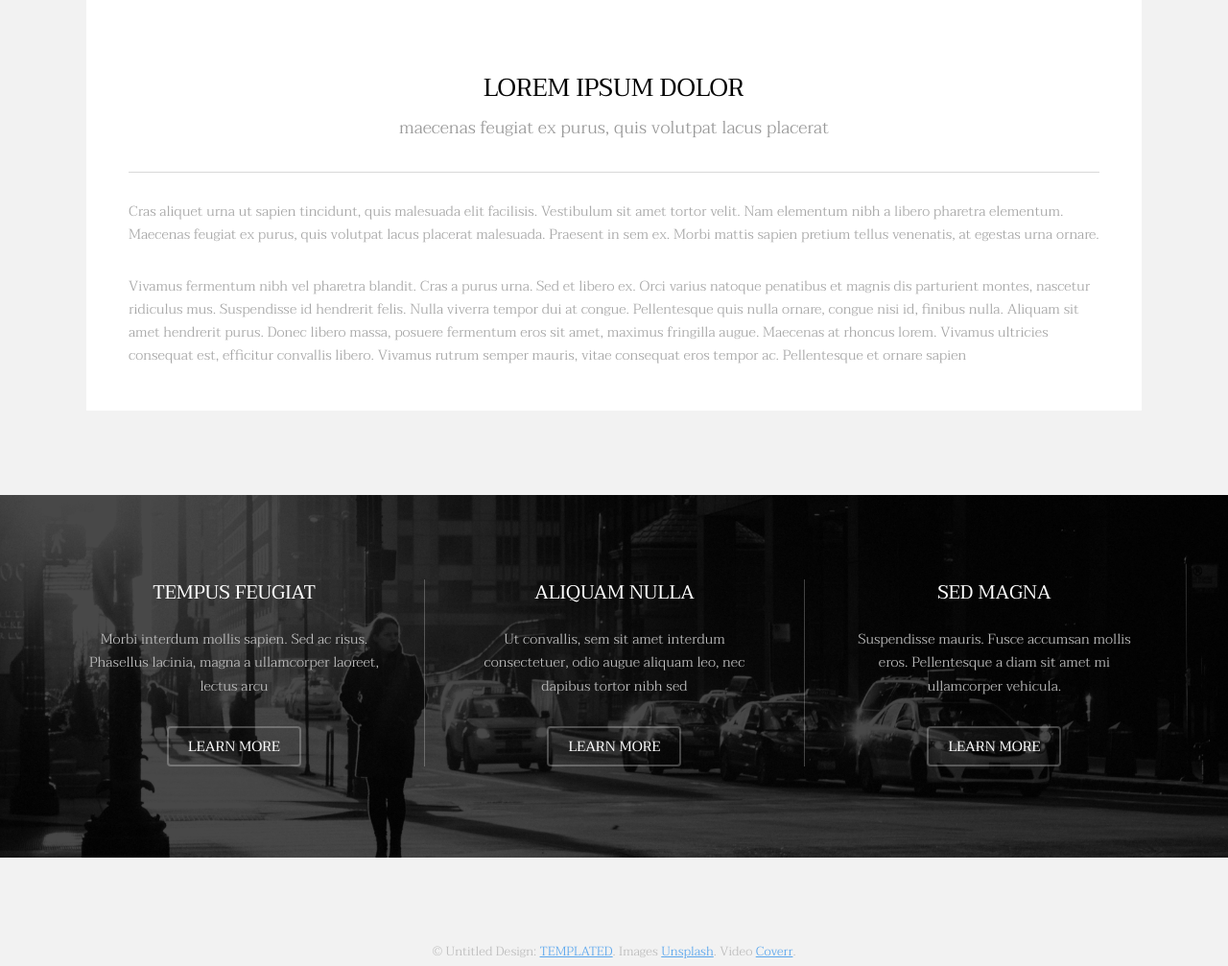
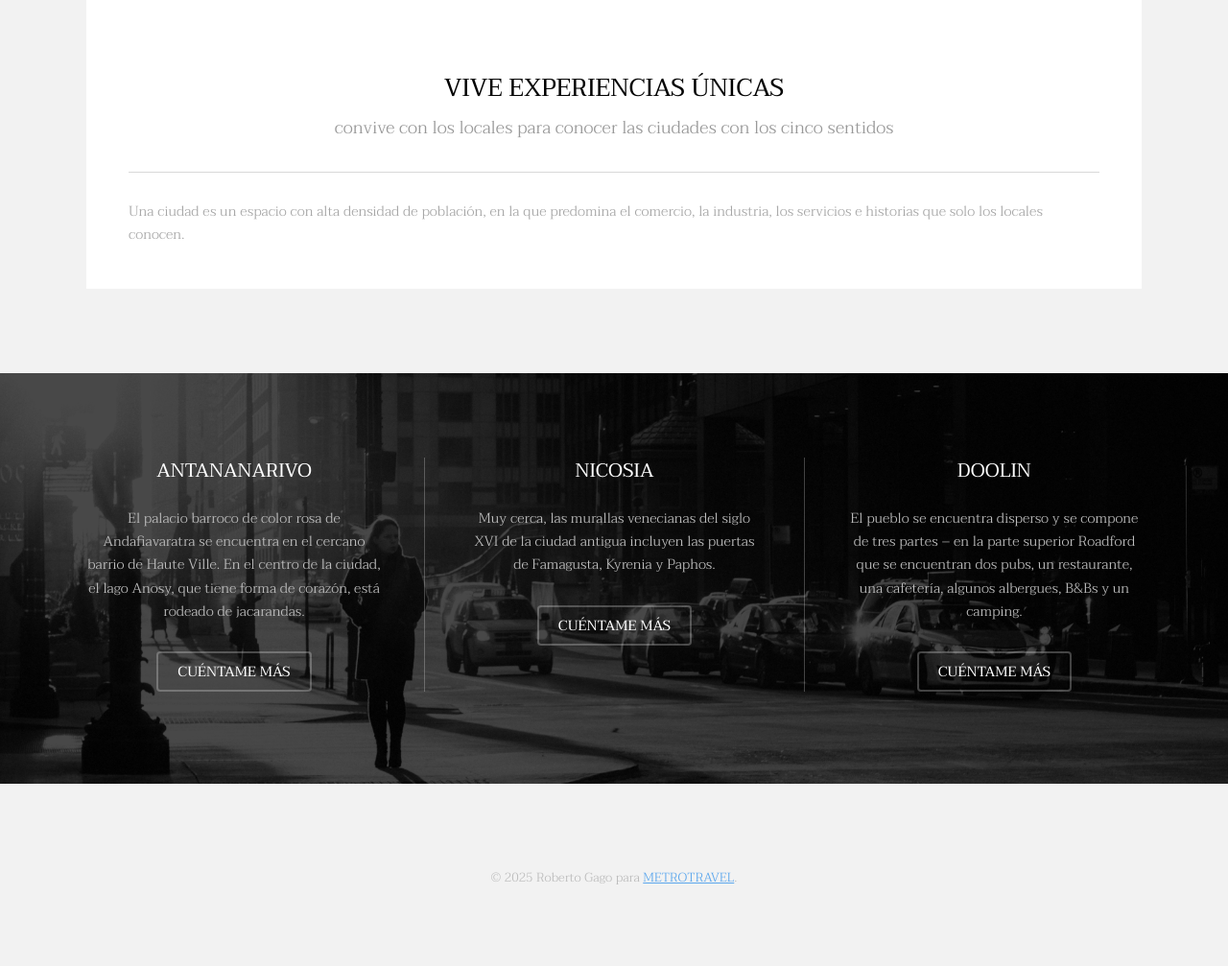
Before and after one commit to RobertoGago1980/REP_04_METROPOLITA, a plain HTML site: page index.html in a window 1280 px wide. Shown: the part 1216-2223 px from the top of the page at 96% size. Drawn offline with Linux system fonts and the light colour scheme.

Commit message:
Todos los textos que Faltan por Radahn

```diff
--- a/index.html
+++ b/index.html
@@ -52,12 +52,12 @@
 							</div>
 							<div class="content">
 								<header class="align-center">
-									<h2>Lorem ipsum dolor</h2>
-									<p>maecenas feugiat ex purus, quis volutpat lacus placerat</p>
+									<h2>VIVE EXPERIENCIAS ÚNICAS</h2>
+									<p>convive con los locales para conocer las ciudades con los cinco sentidos</p>
 								</header>
 								<hr />
-								<p> Cras aliquet urna ut sapien tincidunt, quis malesuada elit facilisis. Vestibulum sit amet tortor velit. Nam elementum nibh a libero pharetra elementum. Maecenas feugiat ex purus, quis volutpat lacus placerat malesuada. Praesent in sem ex. Morbi mattis sapien pretium tellus venenatis, at egestas urna ornare.</p>
-								<p>Vivamus fermentum nibh vel pharetra blandit. Cras a purus urna. Sed et libero ex. Orci varius natoque penatibus et magnis dis parturient montes, nascetur ridiculus mus. Suspendisse id hendrerit felis. Nulla viverra tempor dui at congue. Pellentesque quis nulla ornare, congue nisi id, finibus nulla. Aliquam sit amet hendrerit purus. Donec libero massa, posuere fermentum eros sit amet, maximus fringilla augue. Maecenas at rhoncus lorem. Vivamus ultricies consequat est, efficitur convallis libero. Vivamus rutrum semper mauris, vitae consequat eros tempor ac. Pellentesque et ornare sapien</p>
+								<p>Una ciudad es un espacio con alta densidad de población, en la que predomina el comercio, la industria, los servicios e historias que solo los locales conocen.</p>
+
 							</div>
 						</div>
 					</div>
@@ -70,29 +70,29 @@
 					<div id="flexgrid">
 						<div>
 							<header>
-								<h3>Tempus Feugiat</h3>
+								<h3>Antananarivo</h3>
 							</header>
-							<p>Morbi interdum mollis sapien. Sed ac risus. Phasellus lacinia, magna a ullamcorper laoreet, lectus arcu</p>
+							<p>El palacio barroco de color rosa de Andafiavaratra se encuentra en el cercano barrio de Haute Ville. En el centro de la ciudad, el lago Anosy, que tiene forma de corazón, está rodeado de jacarandas.</p>
 							<ul class="actions">
-								<li><a href="#" class="button alt">Learn More</a></li>
+								<li><a href="#" class="button alt">cuéntame más</a></li>
 							</ul>
 						</div>
 						<div>
 							<header>
-								<h3>Aliquam Nulla</h3>
+								<h3>Nicosia</h3>
 							</header>
-							<p>Ut convallis, sem sit amet interdum consectetuer, odio augue aliquam leo, nec dapibus tortor nibh sed </p>
+							<p>Muy cerca, las murallas venecianas del siglo XVI de la ciudad antigua incluyen las puertas de Famagusta, Kyrenia y Paphos.</p>
 							<ul class="actions">
-								<li><a href="#" class="button alt">Learn More</a></li>
+								<li><a href="#" class="button alt">cuéntame más</a></li>
 							</ul>
 						</div>
 						<div>
 							<header>
-								<h3>Sed Magna</h3>
+								<h3>Doolin</h3>
 							</header>
-							<p>Suspendisse mauris. Fusce accumsan mollis eros. Pellentesque a diam sit amet mi ullamcorper vehicula.</p>
+							<p>El pueblo se encuentra disperso y se compone de tres partes – en la parte superior Roadford que se encuentran dos pubs, un restaurante, una cafetería, algunos albergues, B&Bs y un camping.</p>
 							<ul class="actions">
-								<li><a href="#" class="button alt">Learn More</a></li>
+								<li><a href="#" class="button alt">cuéntame más</a></li>
 							</ul>
 						</div>
 					</div>
@@ -193,7 +193,7 @@
 						</div>
 					</section>
 					<div class="copyright">
-						&copy; Untitled Design: <a href="https://templated.co/">TEMPLATED</a>. Images <a href="https://unsplash.com/">Unsplash</a>. Video <a href="http://coverr.co/">Coverr</a>.
+						&copy; 2025 Roberto Gago para <a href="https://metro.travel/">METROTRAVEL</a>.
 					</div>
 				</div>
 			</footer>
```
